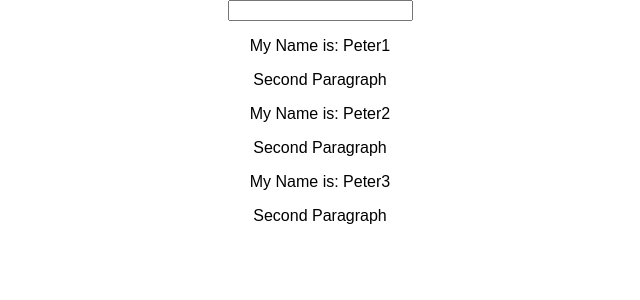
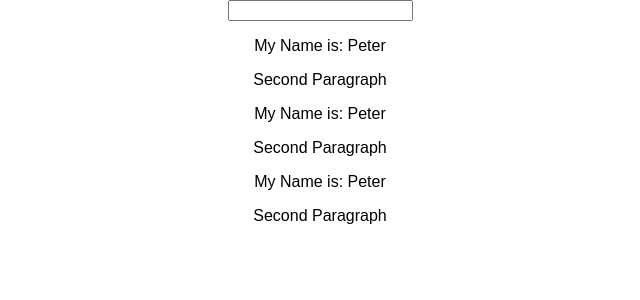
Before and after one commit to PetKatt/assignment1-react16, a React (Create React App) app: page / in a window 1280 px wide. Shown: the top 300 px of the page, without its empty margins (320-960 px from the left). Built offline with nearby package versions, Linux system fonts and the light colour scheme.

Commit message:
state added

```diff
--- a/src/App.js
+++ b/src/App.js
@@ -5,13 +5,17 @@ import UserInput from "./UserInput/UserInput";
 import UserOutput from "./UserOutput/UserOutput";
 
 class App extends Component {
+  state = {
+    username: "Peter"
+  }
+
   render() {
     return (
       <div className="App">
         <UserInput />
-        <UserOutput username={"Peter1"} />
-        <UserOutput username={"Peter2"} />
-        <UserOutput username={"Peter3"} />
+        <UserOutput username={this.state.username} />
+        <UserOutput username={this.state.username} />
+        <UserOutput username={this.state.username} />
       </div>
     );
   }
```
